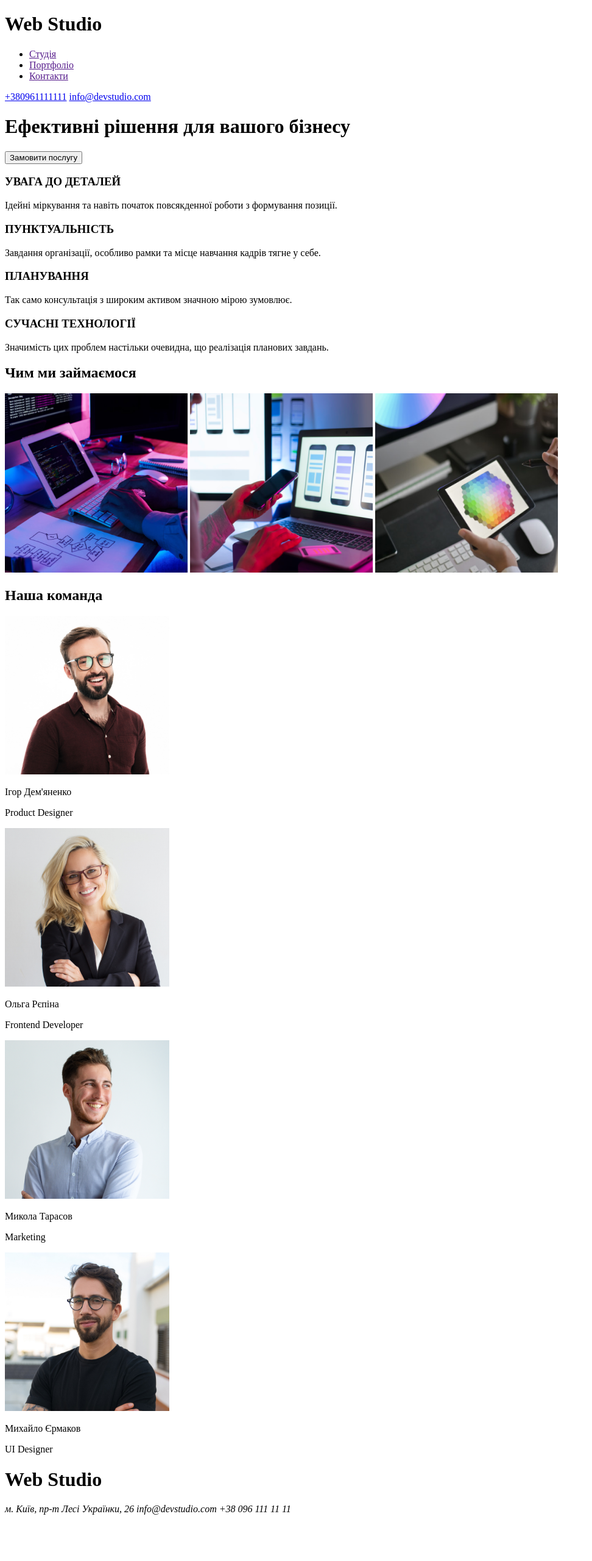
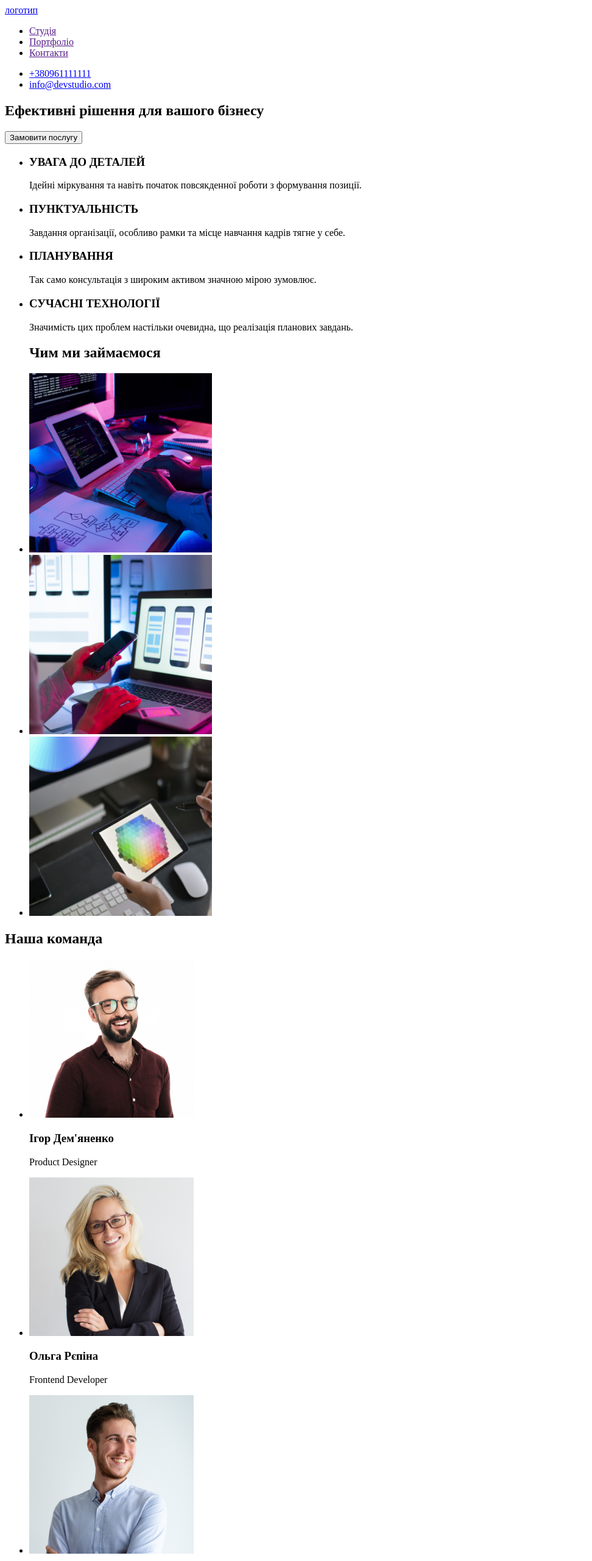
Before and after one commit to olha-ovsiannikova/goit-markup-hw-01, a plain HTML site: page index.html in a window 1280 px wide. Shown: the top 2560 px of the page at 61% size, without its empty margins (0-972 px from the left). Before the commit the page ends 2492 px from the top, so only its background shows below. Drawn offline with Linux system fonts and the light colour scheme.

Commit message:
update index html file

```diff
--- a/index.html
+++ b/index.html
@@ -1,5 +1,5 @@
 <!DOCTYPE html>
-<html lang="ru">
+<html lang="ukr">
 <head>
     <meta charset="UTF-8">
     <meta http-equiv="X-UA-Compatible" content="IE=edge">
@@ -9,11 +9,8 @@
 <body>
     <header>
         <!-- Top Line -->
-        <div>
-          <h1><span>Web</span> <span>Studio</span></h1>
-        </div>
         <nav>
-            <div>
+            <a href="Web Studio">логотип</a>
             <ul>
                 <li>
                     <a href="">Студія</a>
@@ -25,78 +22,112 @@
                     <a href="">Контакти</a>
                 </li>
             </ul>
-            </div>
         </nav>
-        <div>
-            <p>
+            <ul>
+                <li>
                    <a href="tel:+380961111111">+380961111111</a>
+                </li>
+               <li>
                    <a href="mailto:info@devstudio.com">info@devstudio.com</a>
-            </p>
-        </div>
+               </li>
+            </ul>
     </header>
 
     <main>
         <!-- Cap -->
-        <div>
+        <section>
             <h1>Ефективні рішення для вашого бізнесу</h1>
             <button type="button">Замовити послугу</button>
-        </div>
+        </section>
 
         <!-- Features -->
-        <div>
+        <section>
+            <ul>
+                <li>
                     <h3>УВАГА ДО ДЕТАЛЕЙ</h3>
                     <p>
                       Ідейні міркування та навіть початок повсякденної роботи з формування позиції.
                     </p>
+                </li>
+                <li>
                     <h3>ПУНКТУАЛЬНІСТЬ</h3>
                     <p>
                       Завдання організації, особливо рамки та місце навчання кадрів тягне у себе.
                     </p>
+                </li>
+                <li>
                     <h3>ПЛАНУВАННЯ</h3>
                     <p>
                       Так само консультація з широким активом значною мірою зумовлює.
                     </p>
+                </li>
+                <li>
                     <h3>СУЧАСНІ ТЕХНОЛОГІЇ</h3>
                     <p>
                       Значимість цих проблем настільки очевидна, що реалізація планових завдань.
                     </p>
-        </div>
-
+                </li>
+            </ul>
+        </section>
         <!-- Direction -->
-        <div>
+        <section>
+            <ul>
                 <h2>Чим ми займаємося</h2>
+                <li>
                     <img width="300" height="294" src="images/komp.png" alt="Комп'ютер">
+                </li>
+                <li>
                     <img width="300" height="294" src="images/nout.png" alt="Ноутбук">
+                </li>
+                <li>
                     <img width="300" height="294" src="images/planshet.png" alt="Планшет">
-        </div>
+                </li>
+            </ul>
+        </section>
         <!-- Team -->
-        <div>
+        <section>
             <h2>Наша команда</h2>
+            <ul>
+                <li>
                     <img width="270" height="260" src="images/igor.jpg" alt="Ігор">
-            <p>Ігор Дем'яненко</p>
+                    <h3>Ігор Дем'яненко</h3>
                     <p>Product Designer</p>
+                </li>
+                <li>
                     <img width="270" height="260" src="images/olha.jpg" alt="Ольга">
-            <p>Ольга Рєпіна</p>
+                    <h3>Ольга Рєпіна</h3>
                     <p>Frontend Developer</p>
+                </li>
+                <li>
                     <img width="270" height="260" src="images/niсkolas.jpg" alt="Миколай">
-            <p>Микола Тарасов</p>
+                    <h3>Микола Тарасов</h3>
                     <p>Marketing</p>
+                </li>
+                <li>
                     <img width="270" height="260" src="images/mykhailo.jpg" alt="Михайло">
-            <p>Михайло Єрмаков</p>
+                    <h3>Михайло Єрмаков</h3>
                     <p>UI Designer</p>
-        </div>
+                </li>
+            </ul>
+        </section>
     </main>
 
     <footer>
         <!-- basement -->
-        <div>
-            <h1><span>Web</span> <span>Studio</span></h1>
+         <a href="Web Studio">логотип</a>
             <address>
-             м. Київ, пр-т Лесі Українки, 26
-             info@devstudio.com
-             +38 096 111 11 11
+                <ul>
+                    <li>
+                        <a href="https://www.google.com/maps/d/embed?mid=10uSM3H-mIU3GznYo2szRIEphczw&hl=en_US&ehbc=2E312F" width="640" height="480"></iframe>">м. Київ, пр-т Лесі Українки, 26</a>
+                    </li>
+                    <li>
+                        <a href="mailto:info@devstudio.com">info@devstudio.com</a>
+                    </li>
+                    <li>
+                        <a href="tel:+380961111111">+380961111111</a>
+                    </li>
+                </ul>
             </address>
-        </div>
     </footer>
 </body>
 </html>
```
Lines whose indentation alone changed are shown as unchanged.
